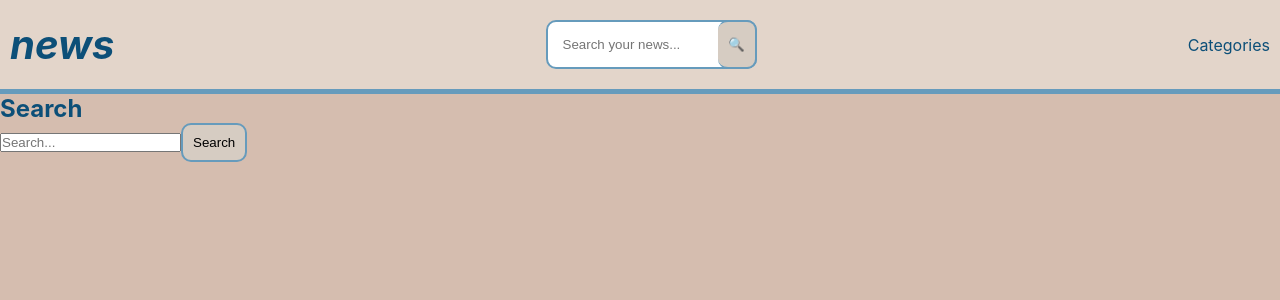
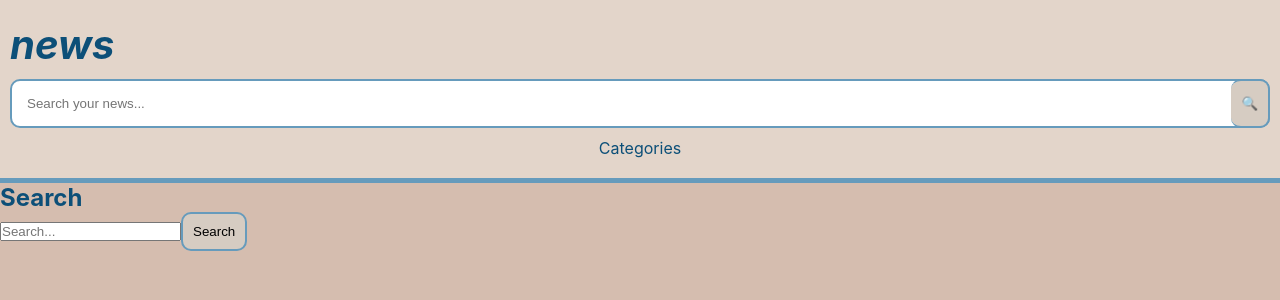
Before and after one commit to BeaCoden/context-news-api, a React (Create React App) app: page /search in a window 1280 px wide. Shown: the top 300 px of the page. Built offline with nearby package versions, Linux system fonts and the light colour scheme.

Commit message:
refactor: Update Header component with improved styling and layout changes

```diff
--- a/src/components/common/Header/Header.jsx
+++ b/src/components/common/Header/Header.jsx
@@ -20,6 +20,7 @@ const Header = () => {
         onClick={() => navigate("/")}>
         <em>news</em>
       </h1>
+
       <div className={styles.top}>
         <form
           onSubmit={handleSubmit}
--- a/src/components/common/Header/Header.module.css
+++ b/src/components/common/Header/Header.module.css
@@ -4,10 +4,10 @@
   padding: 20px 10px;
   background-color: var(--primary-color);
   border-bottom: 5px solid var(--info-color);
-  justify-content: space-between;
-  align-items: center;
-  flex-direction: row;
+  flex-direction: column;
   flex-wrap: wrap;
+  align-items: stretch;
+  gap: 10px;
 }
 
 .top {
```
